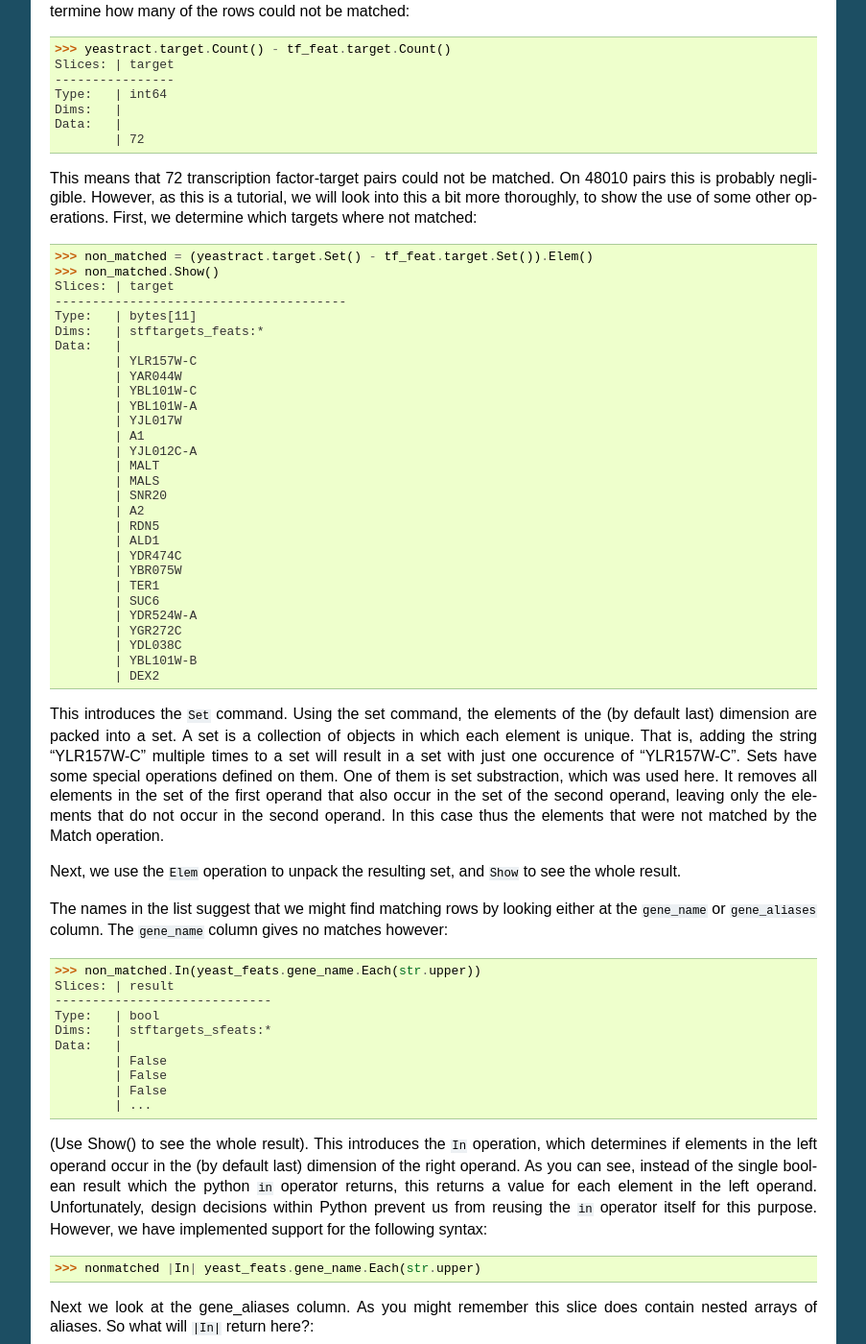
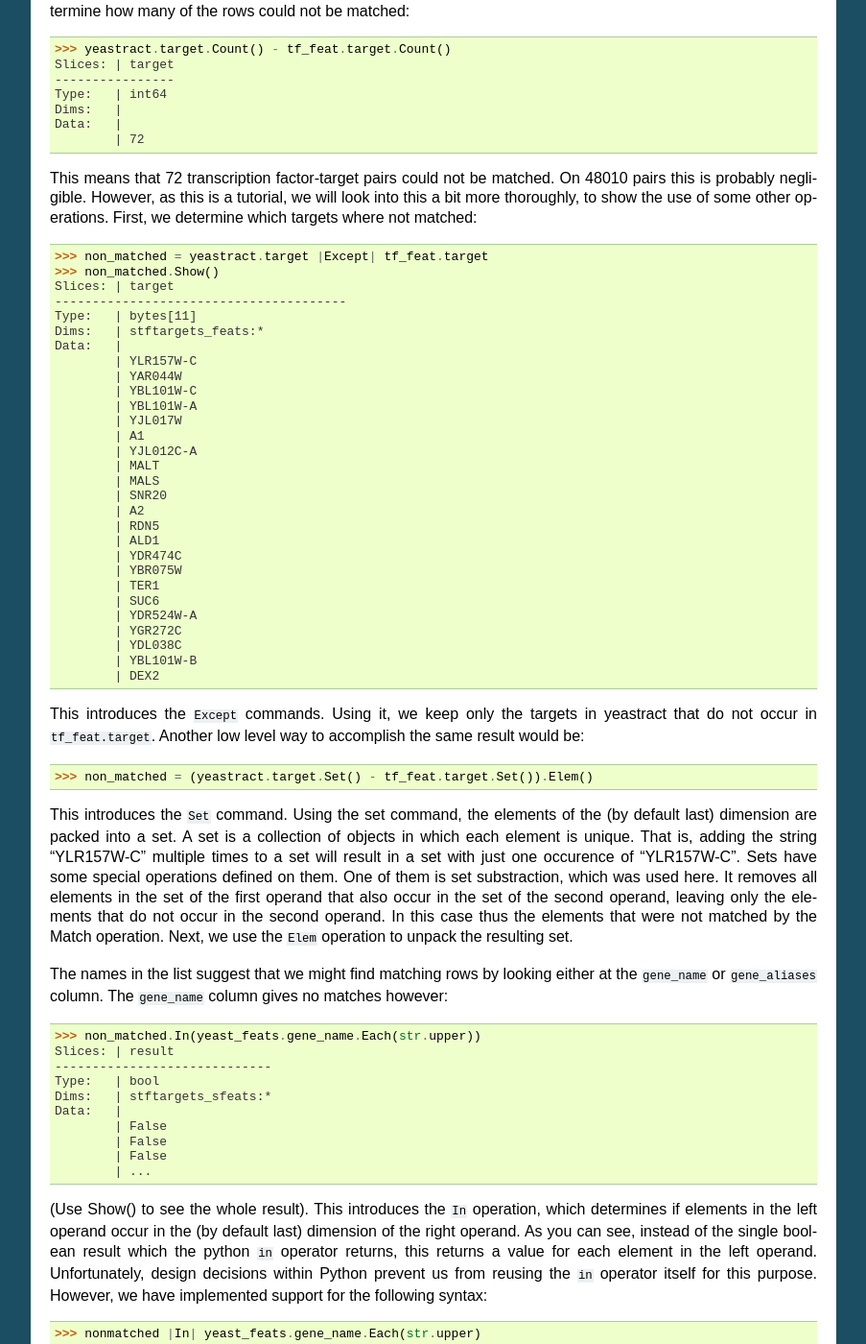
Before and after one commit to mhulsman/ibidas, a Sphinx documentation site: the page built from docs/tutorial.rst, in a window 1280 px wide and 1400 px high, scrolled down 7099 px. Shown: the whole window at 96% size, without its empty margins (198-1101 px from the left). Built offline with Sphinx 7.4.7, drawn with Linux system fonts in a browser that asks for light colours; formulas are drawn with MathJax 3; some of the changed text lies outside the part shown.

Commit message:
Tutorial update to use infix operators

```diff
--- a/docs/tutorial.rst
+++ b/docs/tutorial.rst
@@ -313,7 +313,7 @@
 
 The match operation is then performed as::
 
-    >>> tf_feat = yeastract.Match(yeast_feats, _.target, _.feat_name)
+    >>> tf_feat = yeastract |Match(_.target, _.feat_name)| yeast_feats
 
     >>> tf_feat  #only showing the first few slices...
     Slices: | trans_factor     | target           | sgdid            | feat_type        | feat_qual
@@ -342,7 +342,7 @@
 a bit more thoroughly, to show the use of some other operations. First, we determine which targets where not matched::
 
 
-    >>> non_matched = (yeastract.target.Set() - tf_feat.target.Set()).Elem()
+    >>> non_matched = yeastract.target |Except| tf_feat.target
     >>> non_matched.Show()
     Slices: | target
     ---------------------------------------
@@ -372,14 +372,16 @@
             | YBL101W-B
             | DEX2
 
+This introduces the ``Except`` commands. Using it, we keep only the targets in yeastract that do not occur in ``tf_feat.target``. Another low level way to accomplish the same result
+would be::
 
+    >>> non_matched = (yeastract.target.Set() - tf_feat.target.Set()).Elem()
 
 This introduces the ``Set`` command. Using the set command, the elements of the (by default last) dimension are packed into a set. A set is a collection of objects
 in which each element is unique. That is, adding the string "YLR157W-C"  multiple times to a set will result in a set with just one occurence of "YLR157W-C".
 Sets have some special operations defined on them. One of them is set substraction, which was used here. It removes all elements in the set of the first operand that
 also occur in the set of the second operand, leaving only the elements that do not occur in the second operand. In this case thus the elements that were not matched by the Match operation.
-
-Next, we use the ``Elem`` operation to unpack the resulting set, and ``Show`` to see the whole result.
+Next, we use the ``Elem`` operation to unpack the resulting set.
 
 The names in the list suggest that we might find matching rows by looking either at the ``gene_name`` or ``gene_aliases`` column. The ``gene_name`` column gives no matches however::
 
@@ -448,7 +450,7 @@
 
 Now that we have found this result, we will use the Match function to find which genes match to these non-matched targets::
 
-    >>> nonmatched_feats = nonmatched.Match(yeast_feats.Flat(), _.result, _.gene_aliases.Each(str.upper))
+    >>> nonmatched_feats = nonmatched |Match(_.result, _.gene_aliases.Each(str.upper))| yeast_feats.Flat()
     >>> nonmatched_feats
     Slices: | result                          | sgdid                           | feat_type                       | feat_qual                       | feat_name
     ---------------------------------------------------------------------------------------------------------------------------------------------------------------------------------
```
